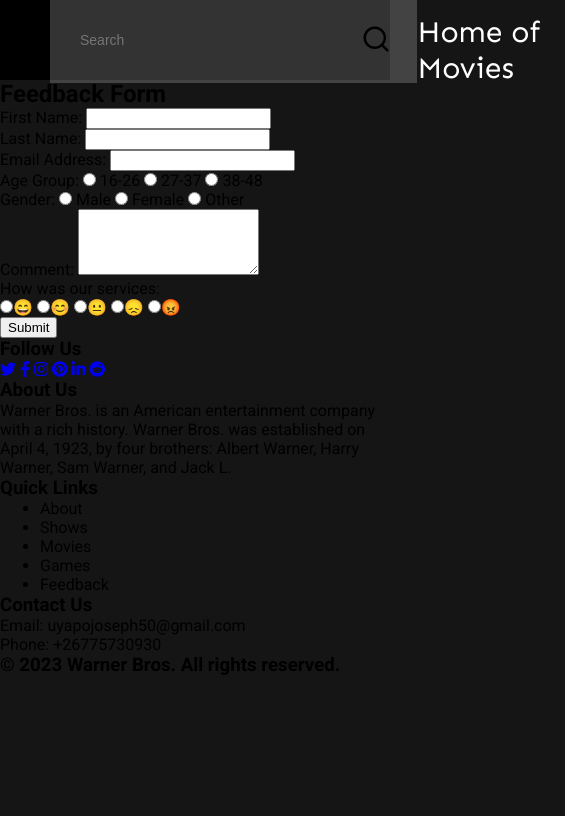
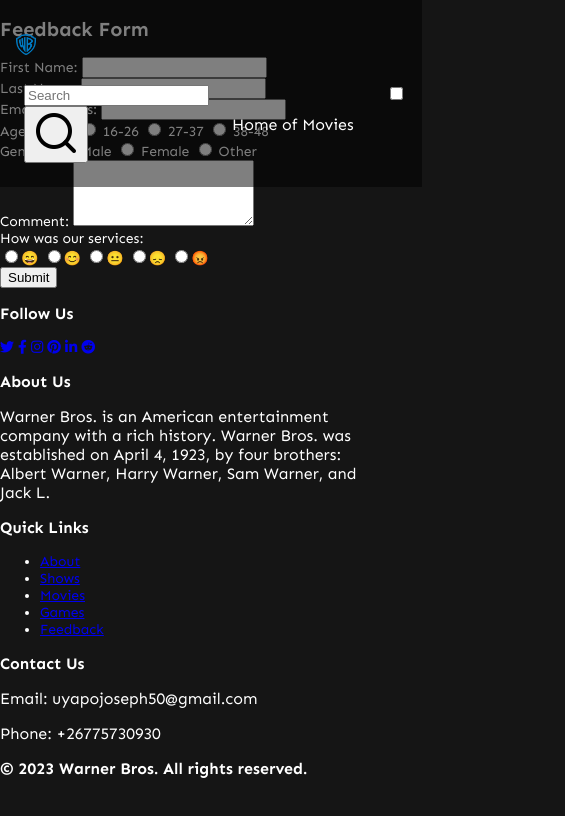
Before and after one commit to UyapoJoseph/fbda23-032, a plain HTML site: page feedback.html in a window 390 px wide. Shown: the whole page, 565 px wide, since content can reach past the window. Drawn offline with Linux system fonts and the light colour scheme.

Commit message:
Update style.css

```diff
--- a/style.css
+++ b/style.css
@@ -1,156 +1,140 @@
-* {
-  margin: 0;
+/* CSS Variables for theme colors and fonts */
+:root {
+  --primary-color: #4dbf00;
+  --secondary-color: #0079c1;
+  --background-color: #151515;
+  --text-color: white;
+  --font-family: "Sen", sans-serif;
+  --font-family-alt: "Roboto", sans-serif;
+  --base-spacing: 1rem;
 }
 
 body {
-  font-family: "Roboto", sans-serif;
-  background-color: #151515;
+  margin: 0;
+  background-color: var(--background-color);
+  color: var(--text-color);
+  font-family: var(--font-family);
 }
 
 .navbar {
+  display: flex;
+  align-items: center;
+  justify-content: space-between;
+  padding: var(--base-spacing);
+  background-color: rgba(0, 0, 0, 0.5);
+  position: fixed;
   width: 100%;
-  height: 80px;
-  background-color: black;
-  position: sticky;
-  z-index: 1;
   top: 0;
-}
-
-.navbar-container {
-  position: relative;
-  display: flex;
-  padding: 0 50px;
-  height: 100%;
-  color: white;
-  font-family: "Sen", sans-serif;
-  align-items: center;
-}
-
-.logo-container {
-  flex: 1;
-}
-
-.logo a {
-  font-size: 20px;
-  color: #4dbf00;
-  text-decoration: none;
+  z-index: 10;
 }
 
 .logo img {
   width: 6%;
+  max-width: 50px;
+  height: auto;
 }
 
 .menu-container {
-  display: inline-flex;
+  display: flex;
   align-items: center;
 }
 
 .menu-list {
   display: flex;
   list-style: none;
+  padding: 0;
+  margin: 0;
 }
 
 .menu-list-item {
-  margin-right: 45px;
-  background-color: #fff;
-  padding: 10px 50px;
-  color: black;
-  font-family: "Sen", sans-serif;
-  font-size: unset;
-  box-sizing: border-box;
+  position: relative;
+  padding: var(--base-spacing);
   cursor: pointer;
-  text-decoration: none;
-}
-
-ul li a {
-  text-decoration: none;
-  color: black;
-}
-
-.menu-list-item.active {
-  font-weight: bold;
+  transition: background-color 0.3s;
 }
 
 .menu-list-item:hover {
-  font-weight: bold;
-  background-color: #0079c1;
+  background-color: var(--primary-color);
+}
+
+.menu-list-item .dropdown-arrow::before {
+  content: '';
+  position: absolute;
+  top: 50%;
+  right: 10px;
+  width: 0;
+  height: 0;
+  border-left: 6px solid transparent;
+  border-right: 6px solid transparent;
+  border-top: 6px solid var(--text-color);
+  transform: translateY(-50%);
 }
 
 .search-container {
-  flex: 0;
   display: flex;
   align-items: center;
-  justify-content: flex-end;
-}
-
-.search-container p {
-  width: 232px;
-  align-items: baseline;
-  display: flex;
-  margin-top: 20px;
-  font-size: 30px;
-}
-
-.search-container img {
-  width: 30px;
 }
 
 .search-bar {
   width: 100%;
-  background: rgba(255, 255, 255, 0.2);
-  display: flex;
-  align-items: center;
-  border-radius: 0px;
-  padding: 20px 20px;
+  max-width: 200px;
+  padding: 0.5rem;
+  border: none;
+  border-radius: 4px;
 }
 
-.search-bar input {
-  background: transparent;
-  flex: 1;
-  border: 0;
-  outline: none;
-  padding: 10px 10px;
-  font-size: 14px;
+.quick-links {
+  display: none;
 }
 
-.search-bar button {
-  background: transparent;
-  outline: none;
-  border: none;
-  height: 46px;
+.footer-container {
+  display: none;
 }
 
-@media only screen and (max-width: 940px) {
+.img-slider {
+  position: relative;
+  width: 100%;
+  height: 50vh;
+  overflow: hidden;
+}
+
+.img-slider .slide img {
+  width: 100%;
+  height: 100%;
+  object-fit: cover;
+}
+
+@media (max-width: 940px) {
   .menu-container {
     display: none;
   }
 
-  #menu__toggle {
-    opacity: 0;
+  .img-slider {
+    display: none;
   }
 
-  #menu__toggle:checked + .menu__btn > span {
-    transform: rotate(45deg);
+  .quick-links {
+    display: block;
+    color: #fff;
   }
 
-  #menu__toggle:checked + .menu__btn > span::before {
-    top: 0;
-    transform: rotate(0deg);
+  .footer-container {
+    display: block;
   }
 
-  #menu__toggle:checked + .menu__btn > span::after {
-    top: 0;
-    transform: rotate(90deg);
+  .navbar {
+    justify-content: space-between;
   }
 
-  #menu__toggle:checked ~ .menu__box {
-    left: 0 !important;
+  .hamburger-menu {
+    display: block;
   }
 
   .menu__btn {
-    position: fixed;
-    top: 34px;
-    left: 20px;
+    display: flex;
+    position: relative;
+    flex-direction: column;
+    justify-content: center;
     width: 40px;
     height: 40px;
     cursor: pointer;
@@ -165,7 +149,7 @@ ul li a {
     width: 100%;
     height: 2px;
     background-color: #616161;
-    transition-duration: .25s;
+    transition: all 0.25s;
   }
 
   .menu__btn > span::before {
@@ -179,7 +163,8 @@ ul li a {
   }
 
   .menu__box {
-    display: block;
+    display: flex;
+    flex-direction: column;
     position: fixed;
     top: 0;
     left: -100%;
@@ -189,19 +174,19 @@ ul li a {
     padding: 80px 0;
     list-style: none;
     background-color: #ECEFF1;
-    box-shadow: 2px 2px 6px rgba(0, 0, 0, .4);
-    transition-duration: .25s;
+    box-shadow: 2px 2px 6px rgba(0, 0, 0, 0.4);
+    transition: all 0.25s;
   }
 
   .menu__item {
     display: block;
     padding: 12px 24px;
     color: #333;
-    font-family: 'Roboto', sans-serif;
-    font-size: 20px;
+    font-family: var(--font-family-alt);
+    font-size: 1.25rem;
     font-weight: 600;
     text-decoration: none;
-    transition-duration: .25s;
+    transition: background-color 0.25s;
   }
 
   .menu__item:hover {
@@ -209,8 +194,41 @@ ul li a {
   }
 }
 
-@media only screen and (min-width: 940px) {
-  .hamburger-menu {
-    display: none;
+/* Improved Responsive Typography */
+body {
+  font-size: 1rem;
+}
+
+h1 {
+  font-size: 2rem;
+}
+
+h2 {
+  font-size: 1.75rem;
+}
+
+h3 {
+  font-size: 1.5rem;
+}
+
+p {
+  font-size: 1rem;
+}
+
+@media (max-width: 940px) {
+  body {
+    font-size: 0.875rem;
+  }
+
+  h1 {
+    font-size: 1.5rem;
+  }
+
+  h2 {
+    font-size: 1.25rem;
+  }
+
+  h3 {
+    font-size: 1rem;
   }
 }
```
